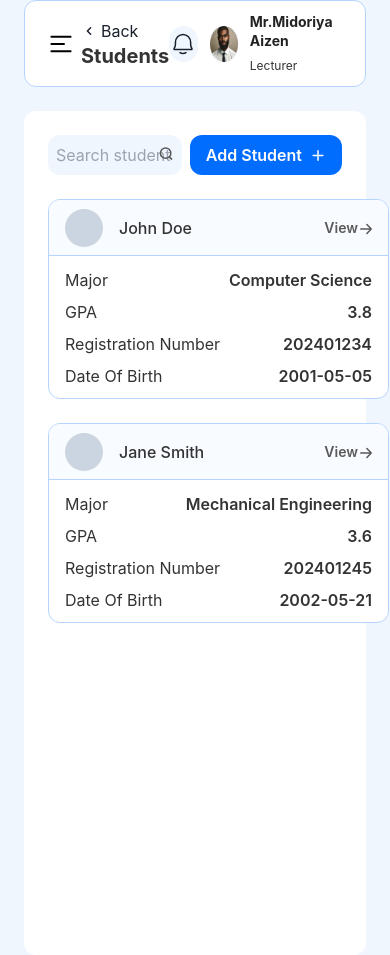
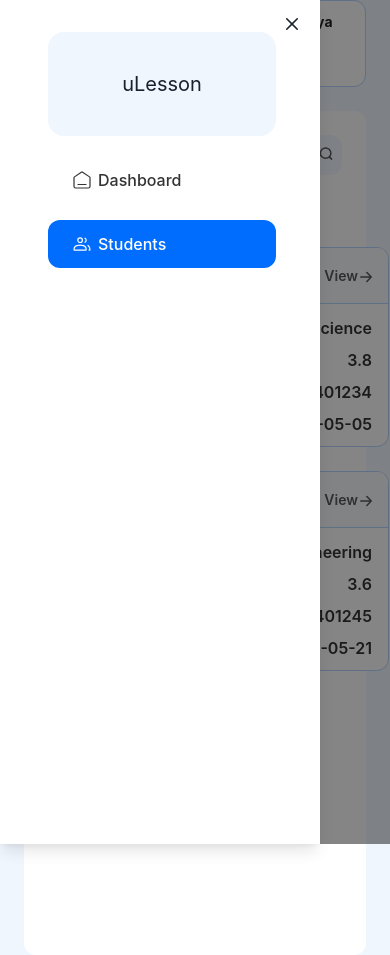
Before and after one commit to Hussein-miracle/ulesson, a Next.js app: page /students in a window 390 px wide. Both pictures are taken after a click on the button 61 px from the left and 43 px from the top of the page. Built offline with nearby package versions, Linux system fonts and the light colour scheme.

Commit message:
chore: add mobile navbar

```diff
--- a/components/header/student-header/index.tsx
+++ b/components/header/student-header/index.tsx
@@ -39,7 +39,7 @@
     <Fragment>
       <header className="w-full h-[5.45rem] border border-primary-blue-25 border-solid rounded-xl py-5 px-6 bg-white flex flex-row items-center justify-between">
         <div className="flex items-center gap-2">
-          <button className="lg:hidden bg-transparent outline-none border-none flex flex-col" ref={btnRef}>
+          <button className="lg:hidden bg-transparent outline-none border-none flex flex-col" ref={btnRef} onClick={handleToggle}>
             <MenuIcon />
           </button>
 
@@ -104,7 +104,7 @@
         <DrawerContent>
           <DrawerCloseButton />
           <DrawerBody>
-            <div className="flex grow flex-col gap-y-5 overflow-y-auto pl-6 pr-5 py-6 custom-scroller bg-white border-r border-primary-blue-25 border-solid">
+            <div className="flex grow flex-col gap-y-5 overflow-y-auto pl-6 pr-5 py-6 custom-scroll border-solid">
               <div className="flex h-[104px] w-full rounded-2xl shrink-0 items-center justify-center bg-background">
                 <span className=" text-xl">uLesson</span>
               </div>
@@ -119,6 +119,9 @@
                         <li key={item.href}>
                           <Link
                             href={item.href}
+                            onClick={() => {
+                              handleToggle();
+                            }}
                             className={cn(
                               pathname.startsWith(item.href)
                                 ? "bg-primary-blue-100 text-neutral-white "
--- a/pages/students/index.tsx
+++ b/pages/students/index.tsx
@@ -31,7 +31,7 @@
   return (
     <section className=" w-full min-h-screen border-primary-blue-25 bg-white rounded-xl p-6">
       <Box
-        className="w-full"
+        className="w-full  flex-wrap"
         display={"flex"}
         alignItems={"center"}
         justifyContent={"space-between"}
```
